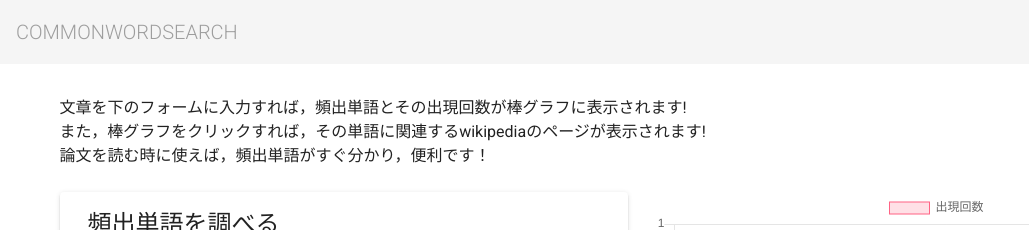
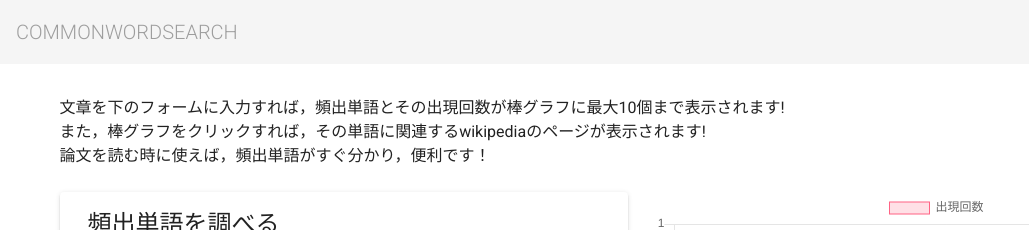
Before and after one commit to mayukorin/com_word_app_ver_2, a Vue app in the folder frontend/: page / in a window 1280 px wide. Shown: the top 230 px of the page, without its empty margins (0-1029 px from the left). Built offline with nearby package versions, Linux system fonts and the light colour scheme.

Commit message:
Modify README

```diff
--- a/frontend/src/components/templates/SentenceView.vue
+++ b/frontend/src/components/templates/SentenceView.vue
@@ -3,7 +3,7 @@
     <v-container class="my-5">
       <v-row>
         <v-col cols="12">
-          文章を下のフォームに入力すれば，頻出単語とその出現回数が棒グラフに表示されます!<br />
+          文章を下のフォームに入力すれば，頻出単語とその出現回数が棒グラフに最大10個まで表示されます!<br />
           また，棒グラフをクリックすれば，その単語に関連するwikipediaのページが表示されます!<br />
           論文を読む時に使えば，頻出単語がすぐ分かり，便利です！
         </v-col>
```
Also changed, not shown: 1 other file (tests, documents, lock files or other folders).
